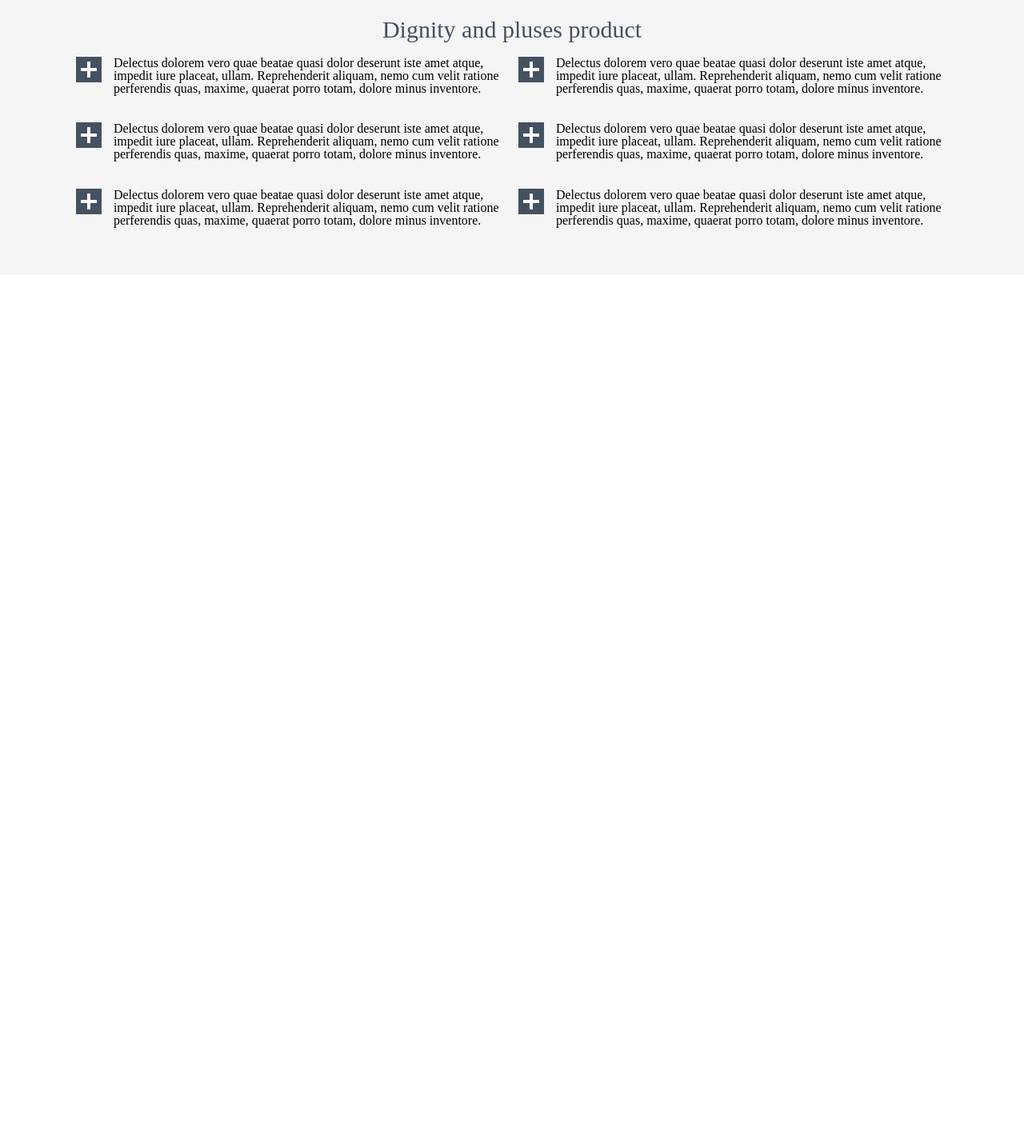
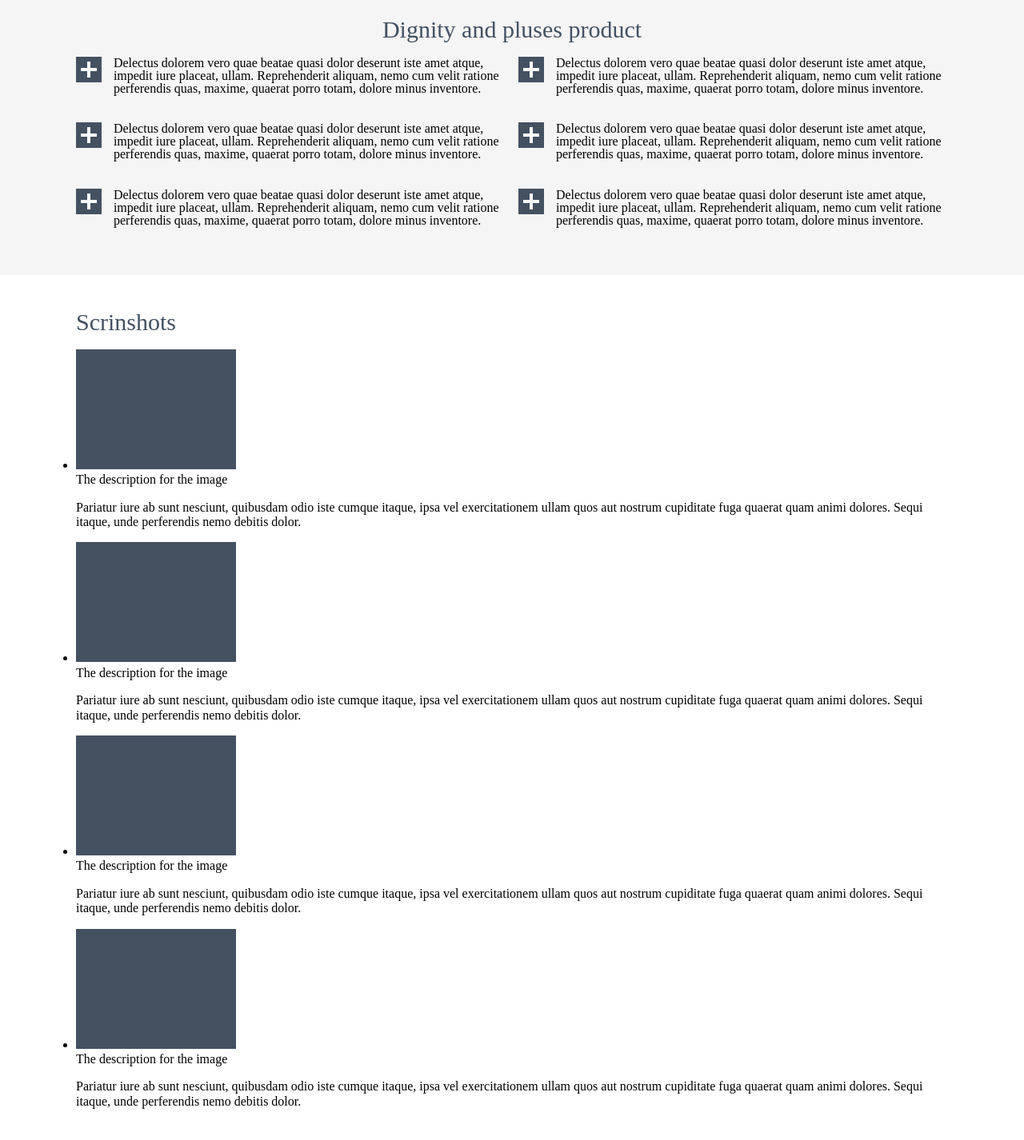
Before and after one commit to MaxAlieksieiev/Simple_layout, a plain HTML site: page index.html in a window 1280 px wide. Shown: the part 591-2017 px from the top of the page at 80% size. Before the commit the page ends 935 px from the top, so only its background shows below. Drawn offline with Linux system fonts and the light colour scheme.

Commit message:
section scrinshots: html markup

```diff
--- a/index.html
+++ b/index.html
@@ -117,5 +117,46 @@
         </div>
     </section>
     <!-- advantages -->
+    <!-- scrinshots -->
+    <section class="scrinshots">
+        <div class="container">
+            <div class="scrinshots__title title">Scrinshots</div>
+            <ul class="scrinshots__list">
+                <div class="scrinshots__left-side">
+                    <li class="scrinshots__item">
+                        <img src="./img/image.png" alt="square" class="scrinshots__image">
+                        <div class="scrinshots__item-contenct">
+                            <div class="scrionshots__item-title">The description for the image</div>
+                            <p class="scrinshots__item-text">Pariatur iure ab sunt nesciunt, quibusdam odio iste cumque itaque, ipsa vel exercitationem ullam quos aut nostrum cupiditate fuga quaerat quam animi dolores. Sequi itaque, unde perferendis nemo debitis dolor.</p>
+                        </div>
+                    </li>
+                    <li class="scrinshots__item">
+                        <img src="./img/image.png" alt="square" class="scrinshots__image">
+                        <div class="scrinshots__item-contenct">
+                            <div class="scrionshots__item-title">The description for the image</div>
+                            <p class="scrinshots__item-text">Pariatur iure ab sunt nesciunt, quibusdam odio iste cumque itaque, ipsa vel exercitationem ullam quos aut nostrum cupiditate fuga quaerat quam animi dolores. Sequi itaque, unde perferendis nemo debitis dolor.</p>
+                        </div>
+                    </li>
+                </div>
+                <div class="scrinshots__right-side">
+                    <li class="scrinshots__item">
+                        <img src="./img/image.png" alt="square" class="scrinshots__image">
+                        <div class="scrinshots__item-contenct">
+                            <div class="scrionshots__item-title">The description for the image</div>
+                            <p class="scrinshots__item-text">Pariatur iure ab sunt nesciunt, quibusdam odio iste cumque itaque, ipsa vel exercitationem ullam quos aut nostrum cupiditate fuga quaerat quam animi dolores. Sequi itaque, unde perferendis nemo debitis dolor.</p>
+                        </div>
+                    </li>
+                    <li class="scrinshots__item">
+                        <img src="./img/image.png" alt="square" class="scrinshots__image">
+                        <div class="scrinshots__item-contenct">
+                            <div class="scrionshots__item-title">The description for the image</div>
+                            <p class="scrinshots__item-text">Pariatur iure ab sunt nesciunt, quibusdam odio iste cumque itaque, ipsa vel exercitationem ullam quos aut nostrum cupiditate fuga quaerat quam animi dolores. Sequi itaque, unde perferendis nemo debitis dolor.</p>
+                        </div>
+                    </li>
+                </div>
+            </ul>
+        </div>
+    </section>
+    <!-- scrinshots -->
 </body>
 </html>
```
Also changed, not shown: img/image.png (added).
